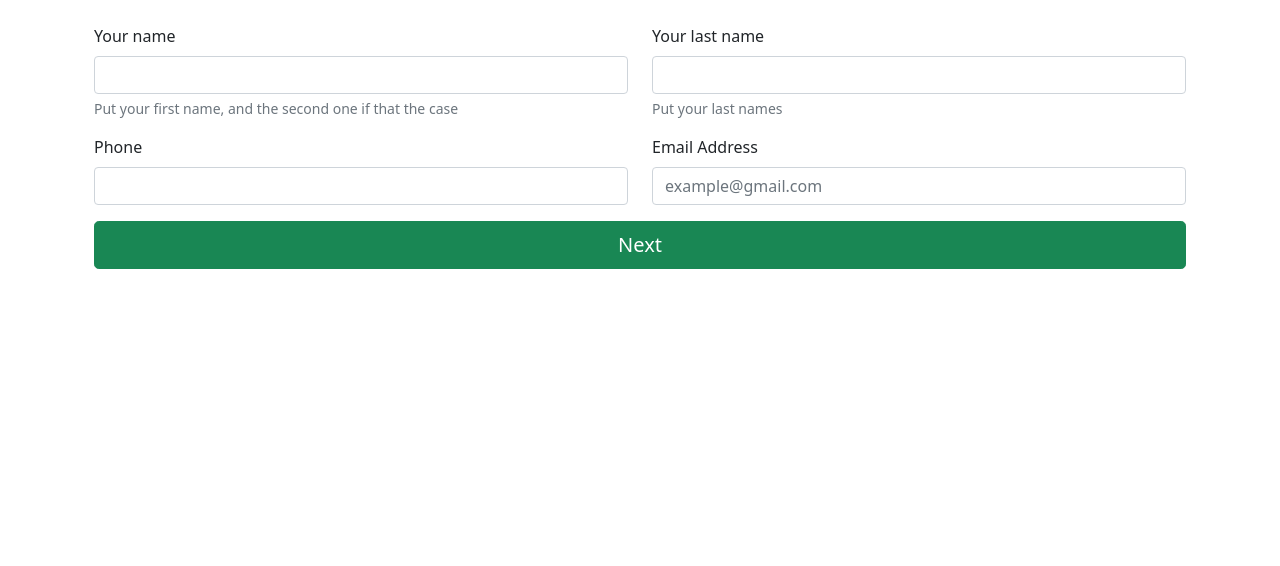
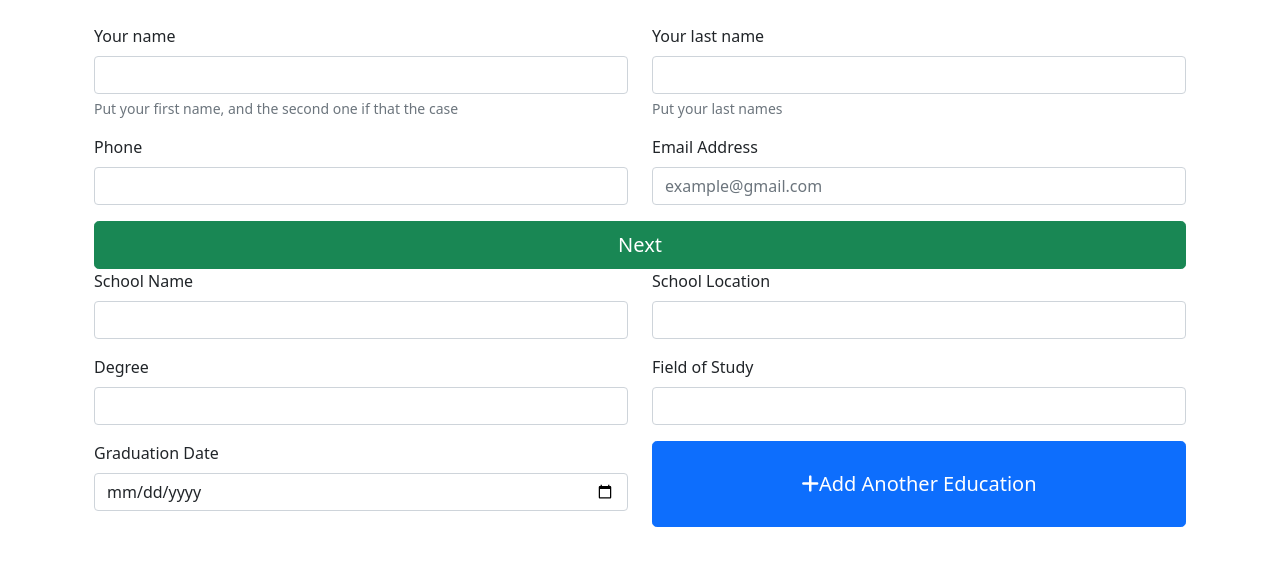
Before and after one commit to DerekSave/bootstrap-5-wiq2g9, a website built with webpack: page src/index.html in a window 1280 px wide. Built offline with nearby package versions, Linux system fonts and the light colour scheme.

Commit message:
Adding education 1

```diff
--- a/src/index.html
+++ b/src/index.html
@@ -6,8 +6,8 @@
     <meta http-equiv="X-UA-Compatible" content="IE=edge" />
     <meta name="viewport" content="width=device-width, initial-scale=1.0" />
     <script src="main.js"></script>
-    <link href="https://cdn.jsdelivr.net/npm/bootstrap@5.3.0-alpha1/dist/css/bootstrap.min.css" rel="stylesheet"
-      integrity="sha384-GLhlTQ8iRABdZLl6O3oVMWSktQOp6b7In1Zl3/Jr59b6EGGoI1aFkw7cmDA6j6gD" crossorigin="anonymous" />
+    <link href="https://cdn.jsdelivr.net/npm/bootstrap@5.3.0-alpha1/dist/css/bootstrap.min.css" rel="stylesheet" integrity="sha384-GLhlTQ8iRABdZLl6O3oVMWSktQOp6b7In1Zl3/Jr59b6EGGoI1aFkw7cmDA6j6gD" crossorigin="anonymous"/>
+    <link rel="stylesheet" href="https://cdnjs.cloudflare.com/ajax/libs/font-awesome/6.3.0/css/all.min.css" integrity="sha512-SzlrxWUlpfuzQ+pcUCosxcglQRNAq/DZjVsC0lE40xsADsfeQoEypE+enwcOiGjk/bSuGGKHEyjSoQ1zVisanQ==" crossorigin="anonymous" referrerpolicy="no-referrer"/>
   </head>
 
   <body>
@@ -85,10 +85,8 @@
               </div>
             </form>
           </div>
-          <div class="col">
-            <div class="row d-none">
-              <button type="submit" class="btn btn-success btn-lg">Next</button>
-            </div>
+          <div class="col d-grid">
+            <button type="submit" class="btn btn-success btn-lg">Next</button>
           </div>
         </div>
 
@@ -165,14 +163,49 @@
           </div>
         </div>
 
-        <div class="row d-none">
+        <div class="row">
           <div class="col-sm-12 col-md-6 col-lg-6 col-xl-6">
             <form>
               <div class="mb-3">
                 <label for="schoolTarget" class="form-label">School Name</label>
-                <input type="text" class="form-control" id="schoolTarget" />
+                <input type="text" class="form-control" id="schoolTarget"/>
               </div>
             </form>
+          </div>
+          <div class="col-sm-12 col-md-6 col-lg-6 col-xl-6">
+            <form>
+              <div class="mb-3">
+                <label for="schoolLocationTarget" class="form-label">School Location</label>
+                <input type="text" class="form-control" id="schoolLocationTarget"/>
+              </div>
+            </form>
+          </div>
+          <div class="col-sm-12 col-md-6 col-lg-6 col-xl-6">
+            <form>
+              <div class="mb-3">
+                <label for="degreeTarget" class="form-label">Degree</label>
+                <input type="text" class="form-control" id="degreeTarget"/>
+              </div>
+            </form>
+          </div>
+          <div class="col-sm-12 col-md-6 col-lg-6 col-xl-6">
+            <form>
+              <div class="mb-3">
+                <label for="fieldStudyTarget" class="form-label">Field of Study</label>
+                <input type="text" class="form-control" id="fieldStudyTarget"/>
+              </div>
+            </form>
+          </div>
+          <div class="col-sm-12 col-md-6 col-lg-6 col-xl-6">
+            <form>
+              <div class="mb-3">
+                <label for="graduationDateTarget" class="form-label">Graduation Date</label>
+                <input type="date" class="form-control" id="graduationDateTarget" placeholder="00/00/00"/>
+              </div>
+            </form>
+          </div>
+          <div class="col d-grid">
+            <button class="btn btn-primary btn-lg"><i class="fa-sharp fa-solid fa-plus"></i>Add Another Education</button>
           </div>
         </div>
       </div>
```
